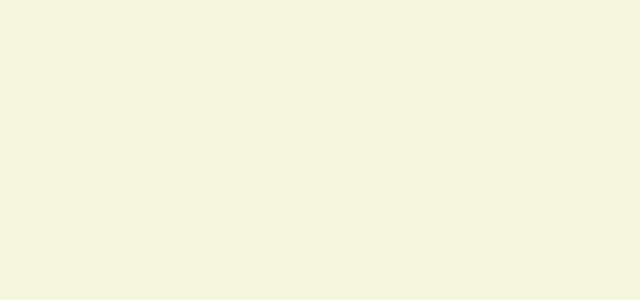
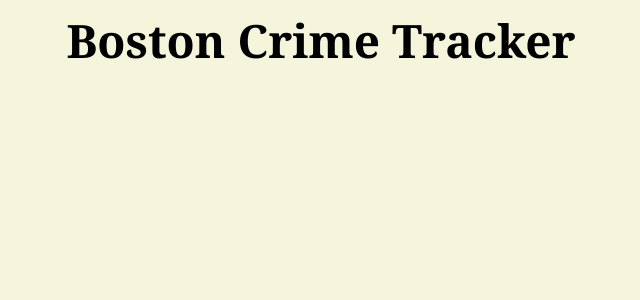
Before and after one commit to Hussein-Watfa/boston-crime-tracker, a React (Create React App) app: page / in a window 1280 px wide. Shown: the top 300 px of the page, without its empty margins (319-959 px from the left). Built offline with nearby package versions, Linux system fonts and the light colour scheme.

Commit message:
added title

```diff
--- a/src/components/TopBar.jsx
+++ b/src/components/TopBar.jsx
@@ -1,9 +1,10 @@
 import React from 'react'
+import './TopBar.css'
 
 export default function TopBar() {
   return (
     <div className = "TopBar" >
-
+      <text>Boston Crime Tracker</text>
     </div>
   )
 }
```
